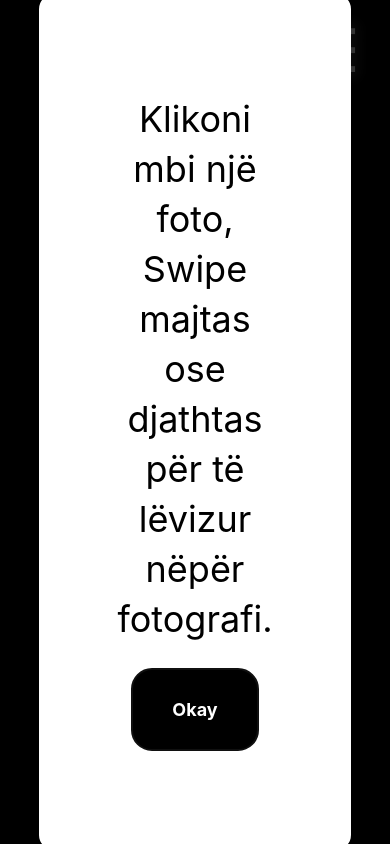
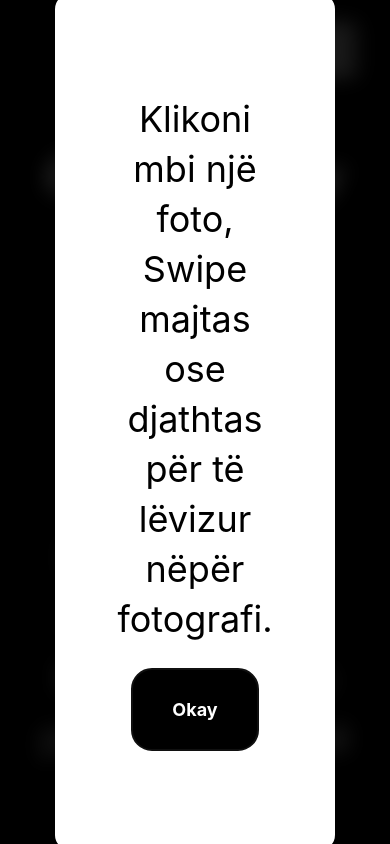
Before and after one commit to baftjarjusufi/beartkreative, a React Native app: screen /Gallery in a window 390 px wide. Built offline with nearby package versions, Linux system fonts and the light colour scheme.

Commit message:
''added blur and stuff to gallery component''

```diff
--- a/src/components/Gallery.js
+++ b/src/components/Gallery.js
@@ -166,7 +166,7 @@ const Gallery = () => {
                         <View style={styles.socialMediaContactContainer}>
                             {/* Social Media */}
                             <View style={styles.socialMediaContainer}>
-                                <Text style={[styles.socialMediaText, isMobile ? styles.socialMediaTextMobile : null]}>Për më shumë Foto na ndjekni edhe në:</Text>
+                                <Text style={[styles.socialMediaText, isMobile ? styles.socialMediaTextMobile : null]}>Për më shumë foto na ndjekni edhe në:</Text>
                                 <View style={styles.socialMedia}>
                                     <TouchableOpacity onPress={() => handleSocialMediaPress('https://www.instagram.com/beartproduction10/?hl=en')}>
                                         <Image source={require('../assets/images/Instagram-icon.png')} style={[styles.icon, isMobile ? styles.iconMobile : null]} />
@@ -214,6 +214,8 @@ const Gallery = () => {
             {tutorialModalVisible && (
                 <Modal transparent={true} visible={tutorialModalVisible} onRequestClose={() => setTutorialModalVisible(false)}>
                     <View style={styles.modalContainer}>
+                        <View style={styles.zoomedImageWrapper} {...swipeHandlers}>
+
                         <View style={styles.tutorialModal}>
                             <Text style={styles.tutorialText}>
                                 Klikoni mbi një foto, Swipe majtas ose djathtas për të lëvizur nëpër fotografi.
@@ -222,7 +224,7 @@ const Gallery = () => {
                             <TouchableOpacity style={styles.nextButton} onPress={() => setTutorialModalVisible(false)}>
                                 <Text style={styles.nextButtonText}>Okay</Text>
                             </TouchableOpacity>
-
+                        </View>
                         </View>
                     </View>
                 </Modal>
@@ -289,6 +291,8 @@ const styles = StyleSheet.create({
         borderColor: 'white',
         transition: 'border 0.3s ease',
         border: '5px solid white',
+        alignSelf: 'center', // Add this line
+
 
     },
     imageDesktop: {
@@ -312,6 +316,10 @@ const styles = StyleSheet.create({
         justifyContent: 'center',
         alignItems: 'center',
         backgroundColor: 'rgba(0, 0, 0, 0.8)',
+        userSelect: 'none', // Disable text selection for web
+        backdropFilter: 'blur(10px)',
+        webkitBackdropFilter: 'blur(10px)',
+
     },
     zoomedImage: {
         width: '90%',
@@ -372,7 +380,9 @@ const styles = StyleSheet.create({
         alignItems: 'center',
         justifyContent: 'center',
         width:'80%', maxWidth:500,
+
     },
+
     tutorialText: {
         fontSize: 36,
         color: 'black',
@@ -412,7 +422,7 @@ const styles = StyleSheet.create({
 
     },
     socialMediaTextMobile: {
-        fontSize: 26,
+        fontSize: 28,
         color: 'rgba(255, 255, 255, 0.8)',
         lineHeight: '1.5',
 
```
Also changed, not shown: 1 other file (tests, documents, lock files or other folders).
